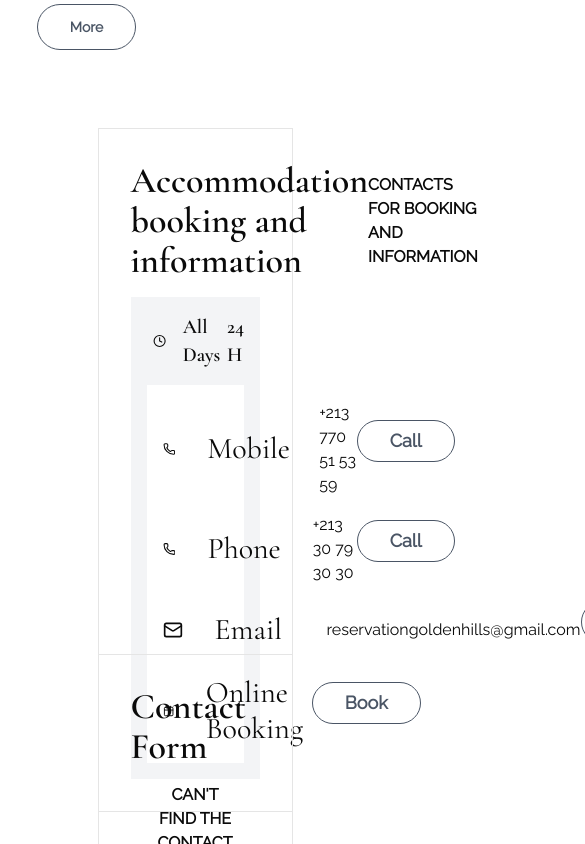
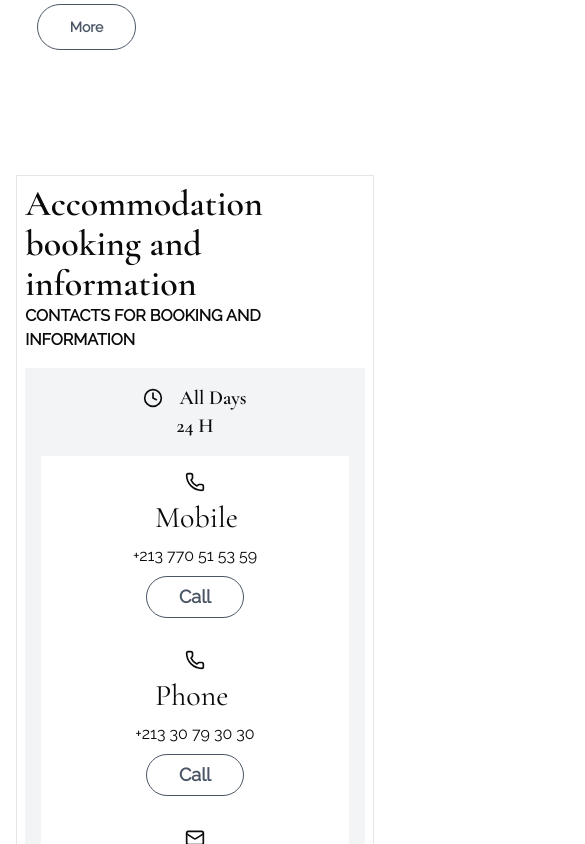
Before and after one commit to Gdhiaeddine/hotelGoldenHills, a Next.js app: page /contact in a window 390 px wide. Shown: the part 1260-2104 px from the top of the page, 585 px wide, since content can reach past the window. Built offline with nearby package versions, Linux system fonts and the light colour scheme.

Commit message:
responsive

```diff
--- a/app/accommodation/rooms/[room]/RoomClient.tsx
+++ b/app/accommodation/rooms/[room]/RoomClient.tsx
@@ -71,14 +71,14 @@ const RoomClient = ({ room }: { room: Room }) => {
             </div>
             <div className='min-h-screen flex flex-col items-center p-4'>
                 <HeaderContent subtitle='Gallery' title={room.type} />
-                <div className='flex flex-col gap-4'>
+                <div className="flex flex-col items-center gap-4 w-full">
                     {room.images.map((image, index) => (
-                        <div key={index} className="relative h-[70vh] w-[100vh]">
+                        <div key={index} className="relative w-full h-[40vh] xl:w-3/6 xl:h-[70vh]">
                             <Image
                                 src={image.path}
                                 alt={image.alt}
                                 fill
-                                className='object-cover'
+                                className="object-cover"
                             />
                         </div>
                     ))}
--- a/components/BookingInformation.tsx
+++ b/components/BookingInformation.tsx
@@ -5,9 +5,9 @@ import React from 'react'
 
 const BookingInformation = () => {
     return (
-        <div id='contactInformation' className='h-[70vh] flex justify-center items-center'>
-            <div className='w-3/6 border p-8'>
-                <div className="header mb-4 flex justify-between items-center">
+        <div id='contactInformation' className='min-h-[70vh] flex justify-center items-center'>
+            <div className='w-11/12 xl:w-3/6 border p-2 xl:p-8'>
+                <div className="header mb-4 flex flex-col xl:flex-row justify-between items-center">
                     <div>
                         <h1
                             className={`${cormorant.className} font-semibold text-4xl`}
@@ -20,7 +20,7 @@ const BookingInformation = () => {
                     </p>
                 </div>
                 <div className='bg-gray-100 p-4'>
-                    <div className="subHeader mb-4 flex justify-between items-center max-w-6/7 mx-auto">
+                    <div className="subHeader mb-4 flex flex-col xl:flex-row justify-between items-center xl:max-w-6/7 mx-auto">
                         <div className='flex gap-4 items-center'>
                             <Clock size={20} />
                             <h1
@@ -37,10 +37,10 @@ const BookingInformation = () => {
                     </div>
                     <div className='bg-white p-4 flex flex-col gap-4'>
                         <div>
-                            <div className='flex justify-between items-center'>
-                                <div className='flex items-center gap-8'>
+                            <div className='flex flex-col xl:flex-row justify-between items-center gap-2'>
+                                <div className='flex flex-col xl:flex-row  items-center gap-2 xl:gap-8'>
                                     <Phone size={20} />
-                                    <div className='flex items-center gap-8'>
+                                    <div className='flex flex-col xl:flex-row items-center gap-2 xl:gap-8'>
                                         <h1
                                             className={`${cormorant.className} font-medium text-3xl w-20`}
                                         >
@@ -61,10 +61,10 @@ const BookingInformation = () => {
                             </div>
                         </div>
                         <div>
-                            <div className='flex justify-between items-center'>
-                                <div className='flex items-center gap-8'>
+                            <div className='flex flex-col xl:flex-row justify-between items-center gap-2'>
+                                <div className='flex flex-col xl:flex-row items-center gap-2 xl:gap-8'>
                                     <Phone size={20} />
-                                    <div className='flex items-center gap-8'>
+                                    <div className='flex flex-col xl:flex-row items-center gap-2 xl:gap-8'>
                                         <h1
                                             className={`${cormorant.className} font-medium text-3xl w-20`}
                                         >
@@ -85,10 +85,10 @@ const BookingInformation = () => {
                             </div>
                         </div>
                         <div>
-                            <div className='flex justify-between items-center'>
-                                <div className='flex items-center gap-8'>
+                            <div className='flex flex-col xl:flex-row justify-between items-center gap-2'>
+                                <div className='flex flex-col xl:flex-row items-center gap-2 xl:gap-8'>
                                     <Mail size={20} />
-                                    <div className='flex items-center gap-8'>
+                                    <div className='flex flex-col xl:flex-row items-center gap-2 xl:gap-8'>
                                         <h1
                                             className={`${cormorant.className} font-medium text-3xl w-20`}
                                         >
@@ -109,10 +109,10 @@ const BookingInformation = () => {
                             </div>
                         </div>
                         <div>
-                            <div className='flex justify-between items-center'>
-                                <div className='flex items-center gap-8'>
+                            <div className='flex flex-col xl:flex-row justify-between gap-2 items-center'>
+                                <div className='flex flex-col xl:flex-row items-center gap-2 xl:gap-8'>
                                     <Calendar size={20} />
-                                    <div className='flex items-center gap-8'>
+                                    <div className='flex flex-col xl:flex-row items-center gap-2 xl:gap-8'>
                                         <h1
                                             className={`${cormorant.className} font-medium text-3xl`}
                                         >
--- a/components/accommodation/Gallery.tsx
+++ b/components/accommodation/Gallery.tsx
@@ -1,36 +1,16 @@
 import Image from 'next/image'
-import React from 'react'
 
-const Gallery = () => {
-    const images = [
-        {
-            name: 'aaa',
-            path: '/RoomPresentation.png'
-        },
-        {
-            name: 'aaa',
-            path: '/RoomPresentation.png'
-        },
-        {
-            name: 'aaa',
-            path: '/RoomPresentation.png'
-        },
-        {
-            name: 'aaa',
-            path: '/RoomPresentation.png'
-        },
-        {
-            name: 'aaa',
-            path: '/RoomPresentation.png'
-        },
-        {
-            name: 'aaa',
-            path: '/RoomPresentation.png'
-        },
-    ]
+type ImageType = {
+  name: string;
+  path: string;
+};
+
+
+const Gallery = ({ images } : { images?: ImageType[] }) => {
+
     return (
-        <div className='min-h-screen grid grid-cols-2 gap-4 max-w-3/5 mx-auto justify-center mb-8'>
-            {
+        <div className='min-h-screen flex flex-col xl:grid xl:grid-cols-2 gap-4 max-w-11/12 xl:max-w-3/5 mx-auto justify-center mb-8'>
+            {images &&
                 images.map((image, index) => (
                     <div className="h-80" key={index}>
                         <Image
--- a/components/accommodation/RoomType.tsx
+++ b/components/accommodation/RoomType.tsx
@@ -3,7 +3,7 @@ import HeaderContent from '../HeaderContent'
 
 const RoomType = () => {
     return (
-        <div id='rooms' className='min-h-screen flex flex-col items-center justify-center gap-14 max-w-3/5 mx-auto mt-24'>
+        <div id='rooms' className='min-h-screen flex flex-col items-center justify-center gap-14 max-w-11/12 xl:max-w-3/5 mx-auto mt-40 xl:mt-24 relative'>
 
             <div className='flex justify-center items-center'>
                 <HeaderContent subtitle='Choose' title='Do you prefer accommodation directly in a hotel, with all the services and comforts that belong to it? We offer comfortably furnished rooms and modern suits.' isLong={true}/>
--- a/components/accommodation/RoomTypeCard.tsx
+++ b/components/accommodation/RoomTypeCard.tsx
@@ -33,7 +33,7 @@ const RoomTypeCard = ({
 
                 {/* Overlay Content */}
                 <div className="absolute inset-0 flex items-center justify-center">
-                    <div className="bg-white px-4 py-6 w-1/3">
+                    <div className="bg-white px-4 py-6 w-11/12 xl:w-1/3 ">
                         <div className={`${raleway.className} border p-8 text-center font-medium text-lg`}>
 
                             <h1 className={`text-3xl ${cormorant.className} font-semibold mb-4`}>
```
Also changed, not shown: app/accommodation/rooms/page.tsx (+37 -6 lines), app/accommodation/suites/[suite]/SuiteClient.tsx (+11 -13 lines), app/accommodation/suites/page.tsx (+42 -4 lines), app/hotel/page.tsx (+5 -5 lines), components/accommodation/RoomDetails.tsx (+4 -4 lines).
